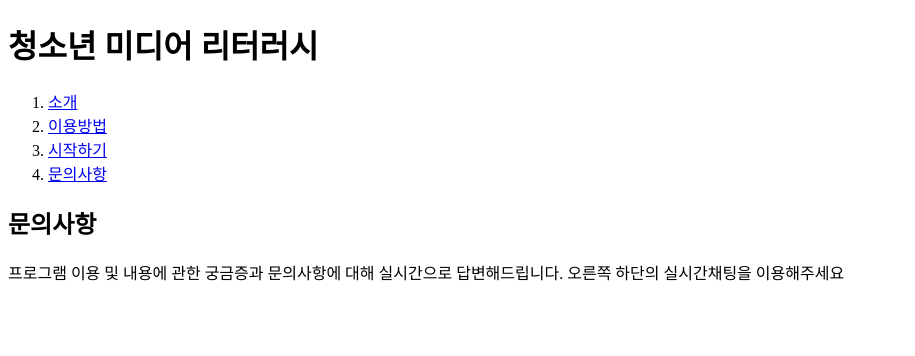
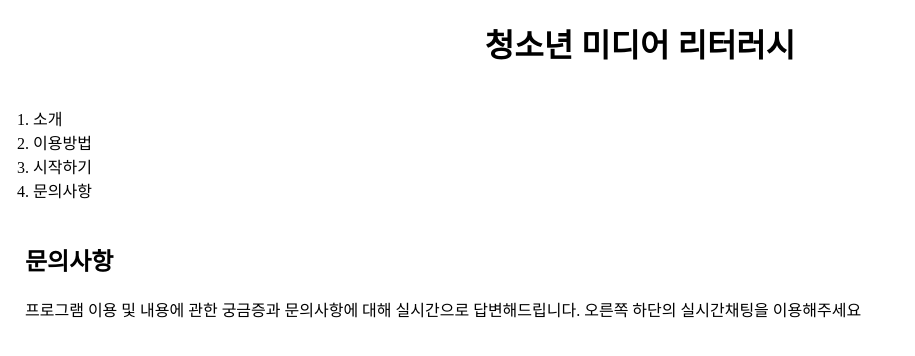
Before and after one commit to mooongmooong/medialiteracy, a plain HTML site: page FAQ.html in a window 1280 px wide. Shown: the whole page, without its empty margins (0-915 px from the left). Drawn offline with Linux system fonts and the light colour scheme.

Commit message:
CSS 스타일 붙임

```diff
--- a/FAQ.html
+++ b/FAQ.html
@@ -3,15 +3,18 @@
 <head>
   <title>Medialiteracy introduction</title>
   <meta charset="utf-8">
+  <link rel="stylesheet" href="media.css">
 </head>
 <body>
   <h1>청소년 미디어 리터러시</h1>
+  <div id="grid">
   <ol>
     <li><a href="index.html">소개</a></li>
     <li><a href="How to use.html">이용방법</a></li>
     <li><a href="Starting.html">시작하기</a></li>
     <li><a href="FAQ.html">문의사항</a></li>
   </ol>
+  <div id="article">
   <h2>문의사항</h2>
   <p>프로그램 이용 및 내용에 관한 궁금증과 문의사항에 대해 실시간으로 답변해드립니다. 오른쪽 하단의 실시간채팅을 이용해주세요</p>
   <!--Start of Tawk.to Script-->
@@ -27,5 +30,7 @@
   })();
   </script>
   <!--End of Tawk.to Script-->
+  </div>
+</div>
 </body>
 </html>
--- /dev/null
+++ b/media.css
@@ -0,0 +1,63 @@
+a{
+color:black;
+text-decoration: none;
+}
+h1{
+font: size 45px;
+text-align:center;
+border-bottom:1px solid gray;
+margin:0;
+padding:20px;
+}
+ol{
+border-right:1px solid gray;
+width:100px;
+margin:0;
+padding:20px;
+}
+body{
+margin:0;
+}
+#grid{
+display:grid;
+grid-template-columns: 150px 1fr;
+}
+#grid ol{
+padding-left:33px
+}
+#grid #article{
+padding-left:25px;
+}
+@media(max-width:480px){
+#grid{
+display: block;
+}
+ol{
+border-right:none;
+}
+h1{
+border-bottom:none;
+}
+}
+@media(min-width:480px) and (max-width:768px){
+#grid{
+  display: block;
+}
+ol{
+  border-right:none;
+}
+h1{
+  border-bottom:none;
+}
+}
+@media(min-width:1280px){
+#grid{
+  display: block;
+}
+ol{
+  border-right:none;
+}
+h1{
+  border-bottom:none;
+}
+}
```
Also changed, not shown: How to use.html (+5 -0 lines), Starting.html (+5 -0 lines), index.html (+5 -0 lines).
